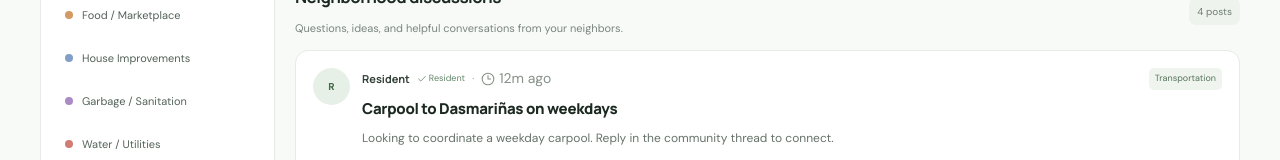
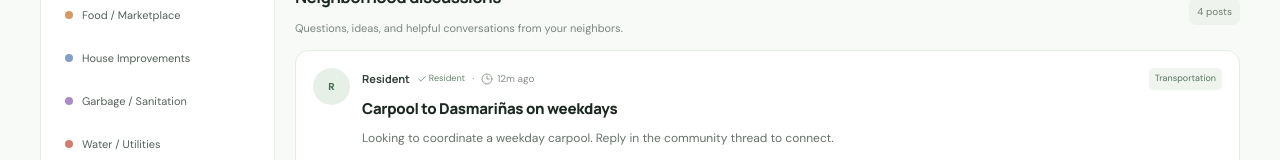
Before and after one commit to siidigitalcreative-engine/pvne, a Next.js app: page /community in a window 1280 px wide. Shown: the part 493-653 px from the top of the page. Built offline with nearby package versions, Linux system fonts and the light colour scheme.

Commit message:
Update page.tsx

```diff
--- a/app/community/page.tsx
+++ b/app/community/page.tsx
@@ -36,23 +36,23 @@ export default function CommunityPage() {
     gap: "4px",
     flex: "0 0 auto",
     whiteSpace: "nowrap",
-    fontSize: "14px",
+    fontSize: "inherit",
     lineHeight: "1.2",
     verticalAlign: "middle",
   }}
 >
   <Clock3
-    size={14}
+    size={12}
     aria-hidden="true"
     style={{
-      width: "14px",
-      height: "14px",
-      flex: "0 0 14px",
+      width: "12px",
+      height: "12px",
+      flex: "0 0 12px",
       display: "block",
       strokeWidth: 1.8,
     }}
   />
-  <span style={{ fontSize: "14px", lineHeight: "1.2", display: "inline-block", fontWeight: 400 }}>
+  <span style={{ fontSize: "inherit", lineHeight: "inherit", display: "inline-block" }}>
     {ago(p.createdAt)}
   </span>
 </span><span className="post-category-chip">{p.category}</span></div><button className="post-title-button" onClick={()=>{setSelected(p.id);setNotice("");}}><h3>{p.title}</h3></button><p className="community-post-excerpt">{p.body}</p>{p.location && <span className="post-location-label">⌖ {p.location}</span>}<div className="community-post-actions"><button onClick={()=>{setSelected(p.id);setNotice("");}}><MessageCircle size={15}/>{p.comments} {p.comments === 1 ? "comment" : "comments"}</button><button onClick={()=>action({action:"like",postId:p.id,liked:false})}><Heart size={15}/>{p.likes} helpful</button><span className="post-action-spacer"/><button className="open-thread-button" onClick={()=>{setSelected(p.id);setNotice("");}}>Join discussion <ArrowUpRight size={14}/></button></div><div className="post-chat-link"><span><MessageCircle size={14}/> Want a quicker conversation?</span><Link href={`/community/chat?topic=${encodeURIComponent(p.category)}`}>Open {p.category} chat <ArrowUpRight size={13}/></Link></div></div></article>)}</div> : <div className="empty-state"><Search size={26}/><h3>No matching discussions</h3><p>Try another search or select a different topic.</p><button className="secondary-button" onClick={()=>{setQ("");setTopic("All topics");}}>Clear filters</button></div>}
```
